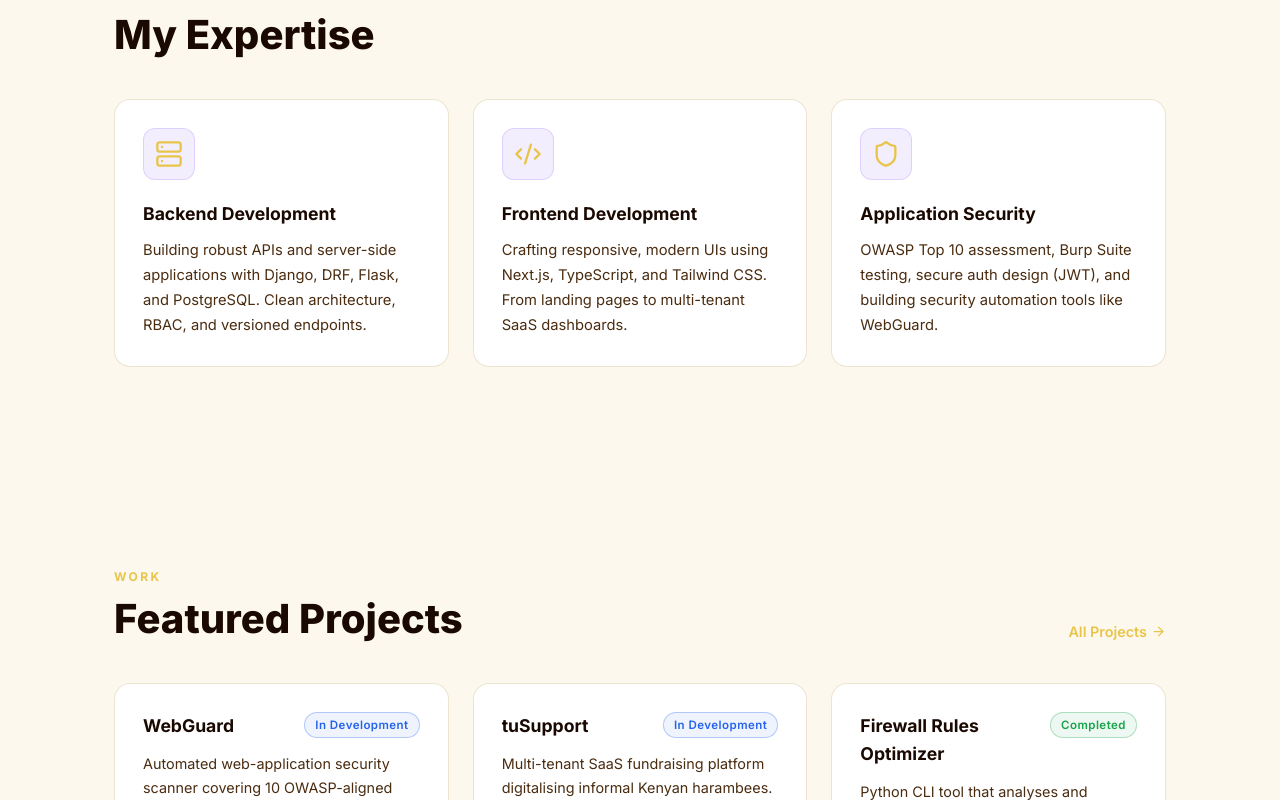
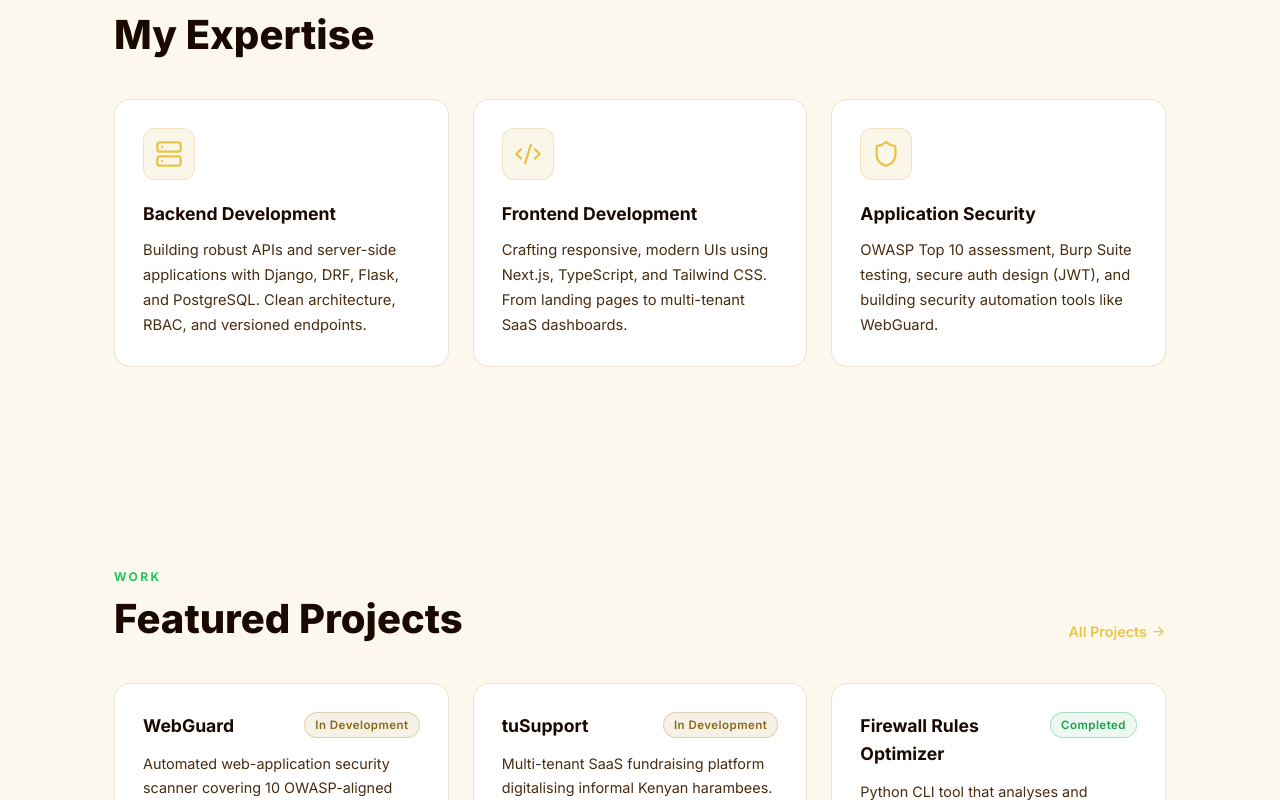
Before and after one commit to jamesgichia/portfolio-website, a Next.js app: page / in a window 1280 px wide. Shown: the part 980-1780 px from the top of the page. Built offline with nearby package versions, Linux system fonts and the light colour scheme.

Commit message:
feat: full gold+green theme — remove all purple, gold progress bars, gold favicon, green accents

```diff
--- a/src/app/about/page.tsx
+++ b/src/app/about/page.tsx
@@ -92,7 +92,7 @@ export default function AboutPage() {
                 "Cisco — Networking Fundamentals",
               ].map((cert) => (
                 <div key={cert} className="card" style={{ padding: "16px 20px", display: "flex", alignItems: "center", gap: "12px" }}>
-                  <div style={{ width: "8px", height: "8px", borderRadius: "50%", background: "var(--purple-500)", flexShrink: 0 }} />
+                  <div style={{ width: "8px", height: "8px", borderRadius: "50%", background: "var(--green-500)", flexShrink: 0 }} />
                   <span style={{ color: "var(--text-secondary)", fontSize: "0.9rem" }}>{cert}</span>
                 </div>
               ))}
--- a/src/app/globals.css
+++ b/src/app/globals.css
@@ -2,13 +2,22 @@
 
 @import "tailwindcss";
 
-/* ── Shared accent colours (Gold + Chocolate) ── */
+/* ── Accent colours: Gold (primary) + Green (secondary) ── */
 :root {
-  --purple-400: #E8C54A;  /* bright gold */
-  --purple-500: #C9A227;  /* medium gold */
-  --purple-600: #A07B18;  /* deep gold   */
-  --purple-700: #7A5C10;  /* dark gold   */
+  --gold-400: #E8C54A;    /* bright gold  */
+  --gold-500: #C9A227;    /* medium gold  */
+  --gold-600: #A07B18;    /* deep gold    */
+  --gold-700: #7A5C10;    /* darkest gold */
+  --green-400: #4ADE80;   /* bright green */
+  --green-500: #22C55E;   /* medium green */
+  --green-600: #16A34A;   /* deep green   */
+  /* Keep --purple-* as aliases so existing code still compiles */
+  --purple-400: var(--gold-400);
+  --purple-500: var(--gold-500);
+  --purple-600: var(--gold-600);
+  --purple-700: var(--gold-700);
   --glow: rgba(201, 162, 39, 0.35);
+  --glow-green: rgba(34, 197, 94, 0.25);
 }
 
 /* ── Dark theme — chocolate + gold ── */
@@ -32,9 +41,10 @@
   --tag-green-bg: rgba(34, 197, 94, 0.1);
   --tag-green-color: #4ade80;
   --tag-green-border: rgba(34, 197, 94, 0.25);
-  --tag-blue-bg: rgba(59, 130, 246, 0.1);
-  --tag-blue-color: #60a5fa;
-  --tag-blue-border: rgba(59, 130, 246, 0.25);
+  /* "In Development" badge → amber-gold instead of blue */
+  --tag-blue-bg: rgba(201, 162, 39, 0.12);
+  --tag-blue-color: #E8C54A;
+  --tag-blue-border: rgba(201, 162, 39, 0.3);
 }
 
 /* ── Light theme — warm cream + gold ── */
@@ -57,9 +67,10 @@
   --tag-green-bg: rgba(22, 163, 74, 0.08);
   --tag-green-color: #16a34a;
   --tag-green-border: rgba(22, 163, 74, 0.3);
-  --tag-blue-bg: rgba(37, 99, 235, 0.08);
-  --tag-blue-color: #2563eb;
-  --tag-blue-border: rgba(37, 99, 235, 0.3);
+  /* "In Development" badge → darker amber-gold for light bg */
+  --tag-blue-bg: rgba(160, 123, 24, 0.1);
+  --tag-blue-color: #8B6914;
+  --tag-blue-border: rgba(160, 123, 24, 0.28);
 }
 
 * {
@@ -226,7 +237,7 @@ code, pre {
   font-weight: 700;
   letter-spacing: 0.2em;
   text-transform: uppercase;
-  color: var(--purple-400);
+  color: var(--green-500);
   margin-bottom: 8px;
 }
 
@@ -277,8 +288,8 @@ code, pre {
 .timeline-dot {
   width: 12px; height: 12px;
   border-radius: 50%;
-  background: var(--purple-500);
-  box-shadow: 0 0 12px var(--purple-500);
+  background: var(--green-500);
+  box-shadow: 0 0 12px var(--green-500);
   flex-shrink: 0;
   margin-top: 4px;
 }
--- a/src/app/page.tsx
+++ b/src/app/page.tsx
@@ -145,12 +145,12 @@ export default function HomePage() {
                   width: "52px",
                   height: "52px",
                   borderRadius: "12px",
-                  background: "rgba(139,92,246,0.1)",
+                  background: "rgba(201,162,39,0.1)",
                   display: "flex",
                   alignItems: "center",
                   justifyContent: "center",
                   marginBottom: "20px",
-                  border: "1px solid rgba(139,92,246,0.2)",
+                  border: "1px solid rgba(201,162,39,0.22)",
                 }}
               >
                 {icon}
--- a/src/app/skills/page.tsx
+++ b/src/app/skills/page.tsx
@@ -85,7 +85,7 @@ export default function SkillsPage() {
         <div style={{ display: "grid", gridTemplateColumns: "repeat(auto-fit, minmax(320px, 1fr))", gap: "32px" }}>
           {skillGroups.map(({ category, skills }) => (
             <div key={category}>
-              <h2 style={{ fontWeight: 700, fontSize: "0.85rem", letterSpacing: "0.12em", textTransform: "uppercase", color: "var(--purple-400)", marginBottom: "20px" }}>
+              <h2 style={{ fontWeight: 700, fontSize: "0.85rem", letterSpacing: "0.12em", textTransform: "uppercase", color: "var(--green-500)", marginBottom: "20px" }}>
                 {category}
               </h2>
               <div style={{ display: "flex", flexDirection: "column", gap: "16px" }}>
@@ -95,14 +95,15 @@ export default function SkillsPage() {
                       <span style={{ fontSize: "0.88rem", color: "var(--text-primary)", fontWeight: 500 }}>{name}</span>
                       <span style={{ fontSize: "0.8rem", color: "var(--text-muted)" }}>{level}%</span>
                     </div>
-                    <div style={{ height: "6px", background: "rgba(139,92,246,0.1)", borderRadius: "3px", overflow: "hidden", border: "1px solid rgba(139,92,246,0.1)" }}>
+                    <div style={{ height: "7px", background: "rgba(201,162,39,0.12)", borderRadius: "4px", overflow: "hidden", border: "1px solid rgba(201,162,39,0.15)" }}>
                       <div
                         style={{
                           height: "100%",
                           width: `${level}%`,
-                          background: "linear-gradient(90deg, #7c3aed, #a78bfa)",
-                          borderRadius: "3px",
+                          background: "linear-gradient(90deg, #A07B18, #C9A227, #22C55E)",
+                          borderRadius: "4px",
                           transition: "width 1s ease",
+                          boxShadow: "0 0 8px rgba(201,162,39,0.4)",
                         }}
                       />
                     </div>
--- a/src/components/FloatingWhatsApp.tsx
+++ b/src/components/FloatingWhatsApp.tsx
@@ -33,7 +33,7 @@ export default function FloatingWhatsApp() {
       {/* Tooltip label */}
       <span
         style={{
-          background: "var(--purple-700, #6d28d9)",
+          background: "#7A5C10",
           color: "#fff",
           fontSize: "0.8rem",
           fontWeight: 600,
--- a/src/components/Navbar.tsx
+++ b/src/components/Navbar.tsx
@@ -58,7 +58,7 @@ export default function Navbar() {
               width: "34px",
               height: "34px",
               borderRadius: "8px",
-              background: "linear-gradient(135deg, #7c3aed, #a78bfa)",
+              background: "linear-gradient(135deg, #A07B18, #E8C54A)",
               display: "flex",
               alignItems: "center",
               justifyContent: "center",
```
Also changed, not shown: src/app/icon.svg.
